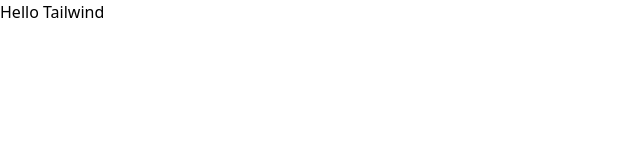
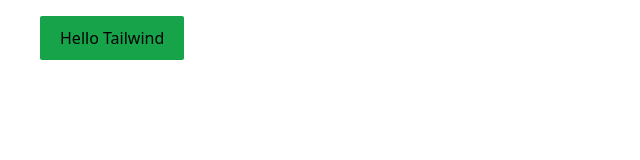
Before and after one commit to Nazmul7989/tailwind_practice, a website: page index.html in a window 1280 px wide. Shown: the whole page, without its empty margins (0-640 px from the left). Drawn offline with nearby package versions, Linux system fonts and the light colour scheme.

Commit message:
project set up done

```diff
--- a/index.html
+++ b/index.html
@@ -3,14 +3,13 @@
 <head>
     <meta charset="UTF-8">
     <meta name="viewport" content="width=device-width, initial-scale=1.0">
-    <title>Tailwind css practice</title>
-    <script src="https://cdn.tailwindcss.com"></script>
+    <title>Taileind css pracice</title>
+    <link rel="stylesheet" href="./output/tailwind.css">
+
 </head>
 <body>
 
-    <div>Hello Tailwind</div>
-
-
+<button class="px-5 py-2.5 bg-green-600 mt-4 ml-10 hover:bg-red-400 rounded-sm">Hello Tailwind</button>
 
 </body>
 </html>
--- /dev/null
+++ b/src/tailwind.css
@@ -0,0 +1,3 @@
+@tailwind base;
+@tailwind components;
+@tailwind utilities;
--- /dev/null
+++ b/tailwind.config.js
@@ -0,0 +1,7 @@
+module.exports = {
+  content:  ["*.html"],
+  theme: {
+    extend: {},
+  },
+  plugins: [],
+}
```
Also changed, not shown: package.json (added, +23 -0 lines), output/tailwind.css (added), 1 other file.
